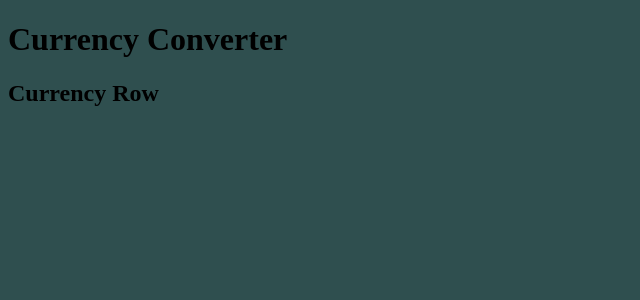
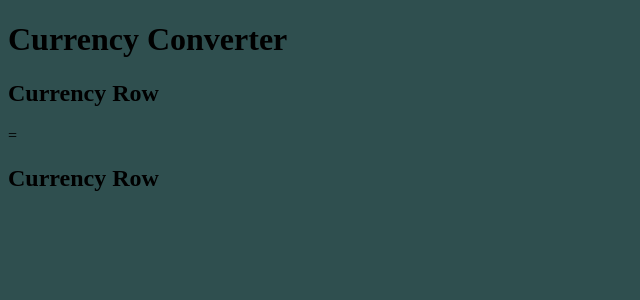
Before and after one commit to tadea/currecy-converter, a React (Create React App) app: page / in a window 1280 px wide. Shown: the top 300 px of the page, without its empty margins (0-640 px from the left). Built offline with nearby package versions, Linux system fonts and the light colour scheme.

Commit message:
imported component

```diff
--- a/src/App.js
+++ b/src/App.js
@@ -4,10 +4,12 @@ import CurrencyRow from "./CurrencyRow";
 
 function App() {
   return (
-    <div>
+    <>
       <h1>Currency Converter</h1>
       <CurrencyRow />
-    </div>
+      <div>=</div>
+      <CurrencyRow />
+      </>
   );
 }
 
```
